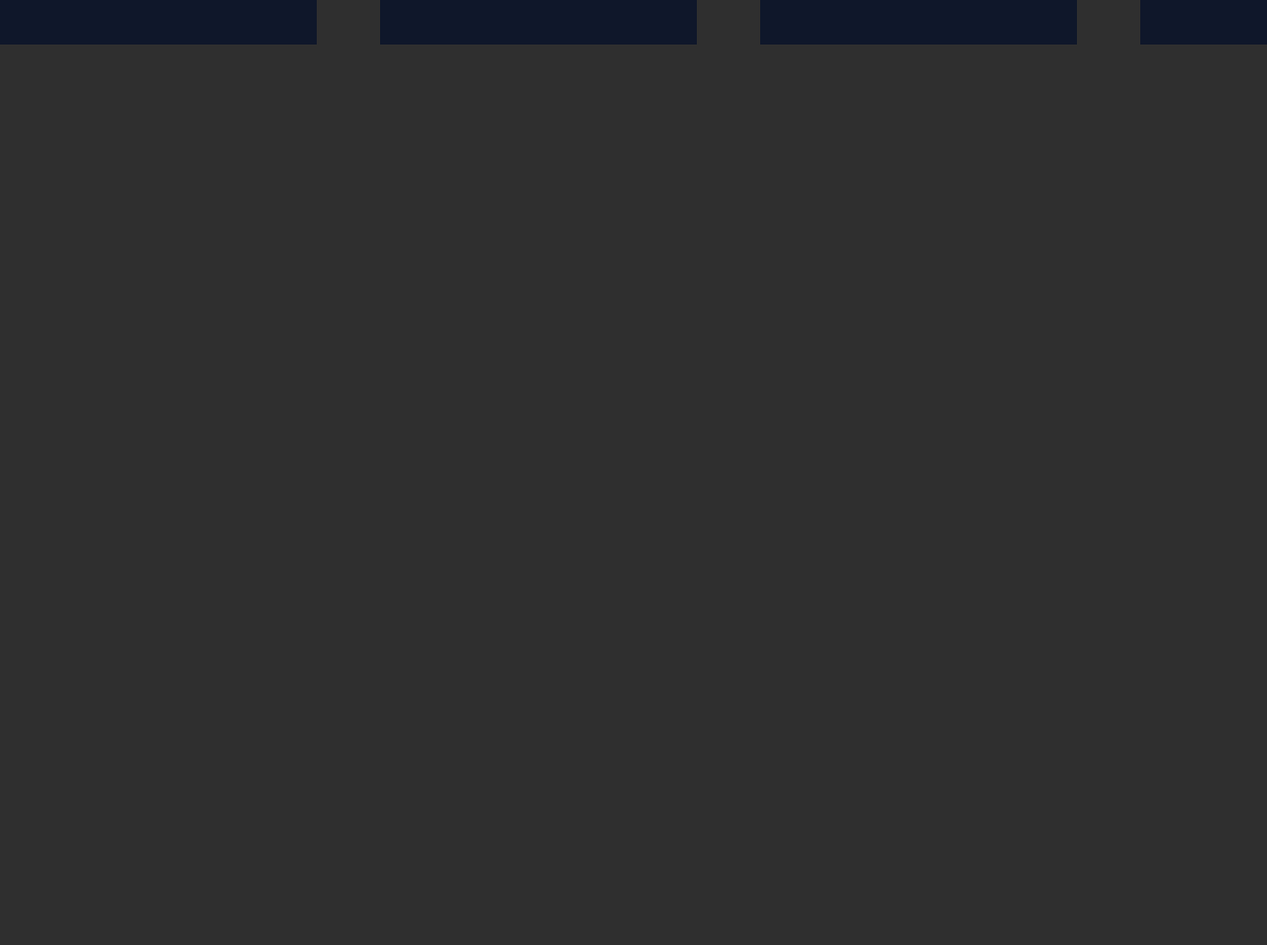
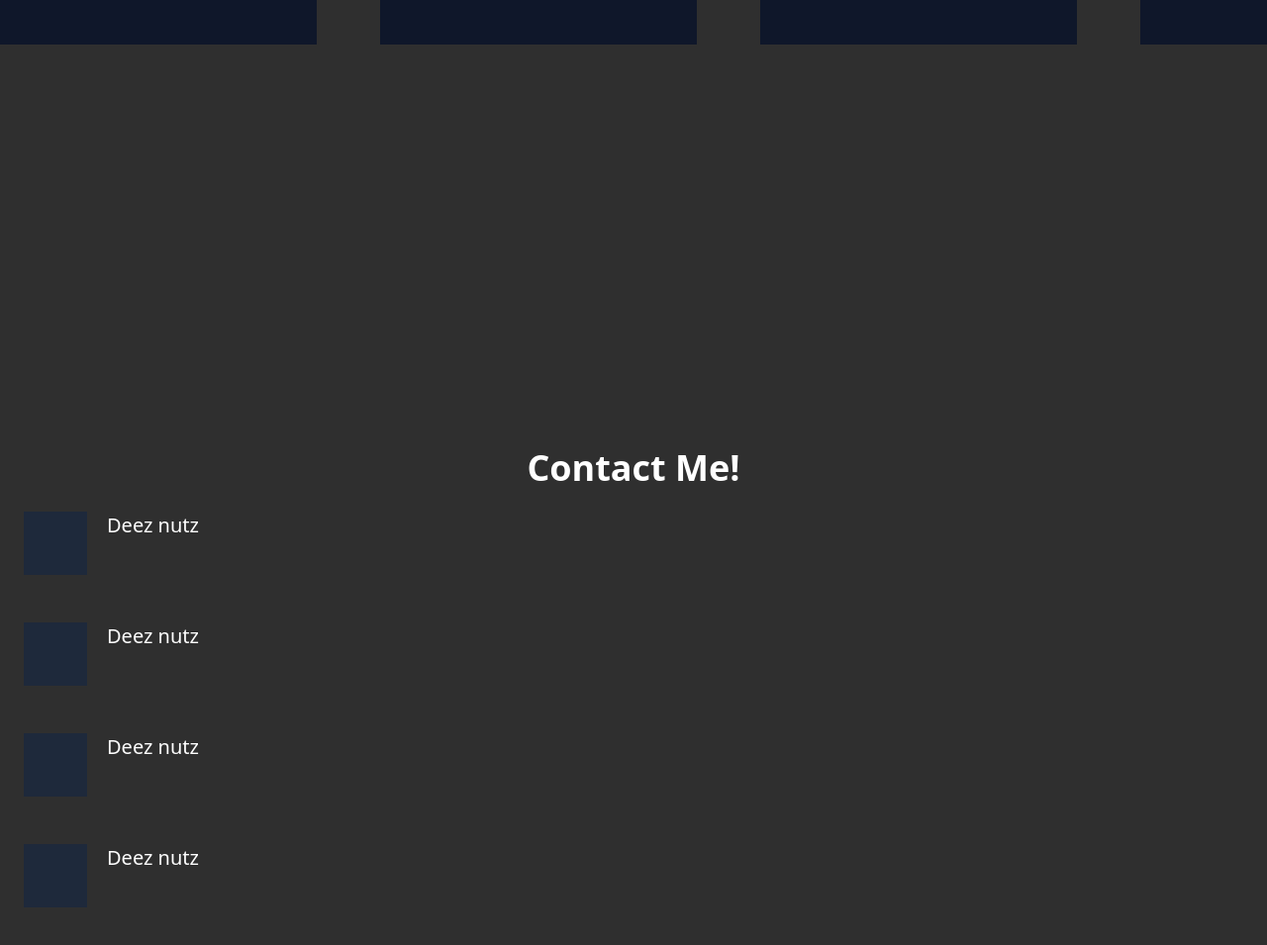
Before and after one commit to MEER2008/Portfolio, an Astro site: page / in a window 1280 px wide. Shown: the part 2899-3854 px from the top of the page at 99% size. Before the commit the page ends 3024 px from the top, so only its background shows below. Built offline with nearby package versions, Linux system fonts and the light colour scheme; Astro itself is replaced by a stand-in of ours.

Commit message:
finished

```diff
--- a/src/components/astro/projects.astro
+++ b/src/components/astro/projects.astro
@@ -3,7 +3,7 @@ import SCard from "../svelte/s_card.svelte";
 import Astronaut from "../Img/astronaut-ingravity.png"
 ---
 
-<main>
+<main class="w-screen h-screen">
     <p class=" text-4xl font-extrabold text-center text-white">Projects</p>
     <div class=" flex flex-row gap-x-16 overflow-scroll pt-12" id="Scroll">
         <SCard Title={"Portfolio"} Desc={"The Website you are in right now."} Link="yoyo" Path={Astronaut}/>
--- /dev/null
+++ b/src/components/svelte/contacts.svelte
@@ -0,0 +1,27 @@
+<script>
+
+</script>
+
+<main class="w-screen h-screen">
+    <p class=" text-4xl font-extrabold text-center text-white">Contact Me!</p>
+    <div class="flex flex-row gap-x-5 p-6 justify-center sm:justify-start">
+        <div class="w-16 h-16 bg-slate-800"></div>
+        <p class="text-white text-xl">Deez nutz</p>
+    </div>
+    <div class="flex flex-row gap-x-5 p-6 justify-center sm:justify-start">
+        <div class="w-16 h-16 bg-slate-800"></div>
+        <p class="text-white text-xl">Deez nutz</p>
+    </div>
+    <div class="flex flex-row gap-x-5 p-6 justify-center sm:justify-start">
+        <div class="w-16 h-16 bg-slate-800"></div>
+        <p class="text-white text-xl">Deez nutz</p>
+    </div>
+    <div class="flex flex-row gap-x-5 p-6 justify-center sm:justify-start">
+        <div class="w-16 h-16 bg-slate-800"></div>
+        <p class="text-white text-xl">Deez nutz</p>
+    </div>
+</main>
+
+<style>
+
+</style>
--- a/src/pages/index.astro
+++ b/src/pages/index.astro
@@ -5,6 +5,7 @@ import About from "../components/astro/about.astro";
 import Skills from "../components/astro/skills.astro";
 import Cards from "../components/svelte/cards.svelte";
 import Projects from "../components/astro/projects.astro";
+import Contacts from "../components/svelte/contacts.svelte";
 ---
 
 <Layout title="Rangerdevv">
@@ -13,6 +14,6 @@ import Projects from "../components/astro/projects.astro";
 	<Skills></Skills>
 	<!-- <Cards client:only="svelte" /> -->
 	<Projects></Projects>
-	<div class="w-screen h-20">
-	</div>
+	<div class="w-screen h-20"></div>
+	<Contacts client:only="svelte"/>
 </Layout>
```
